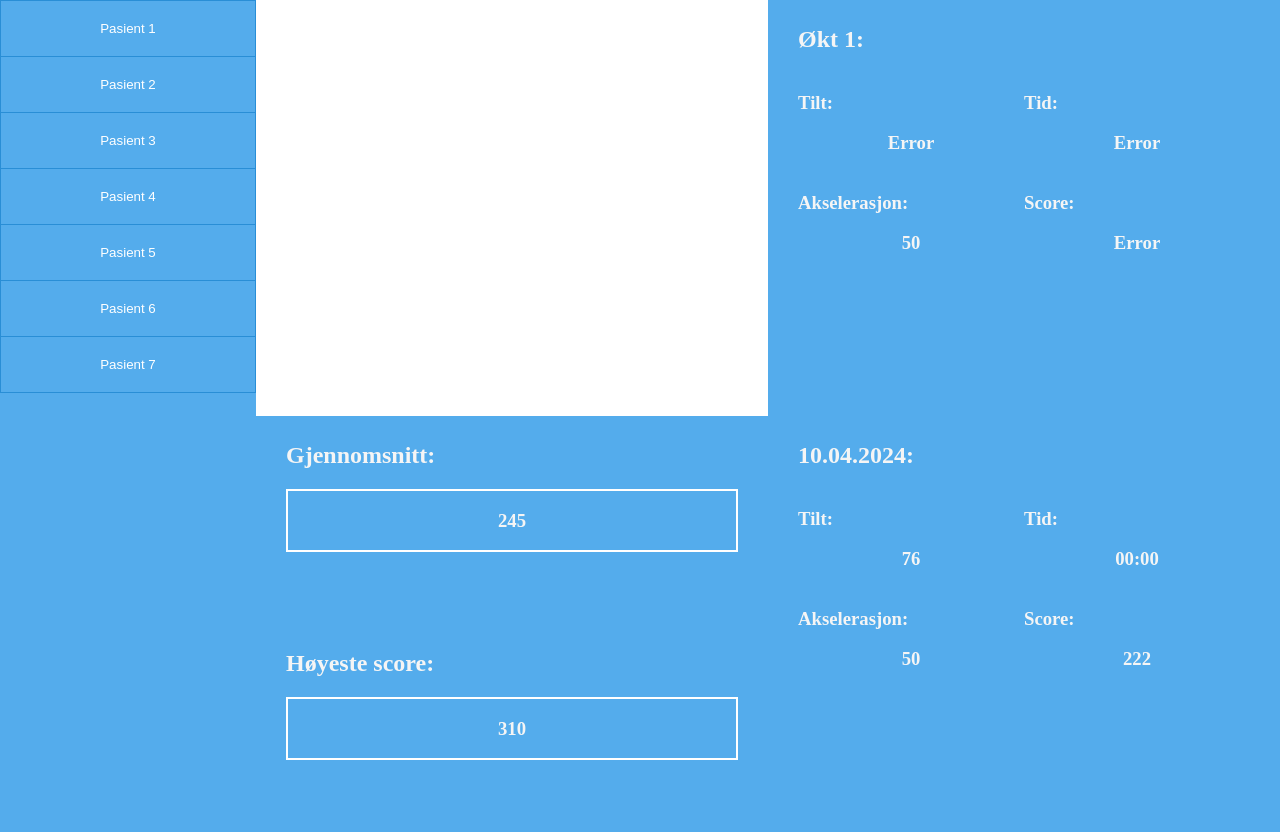
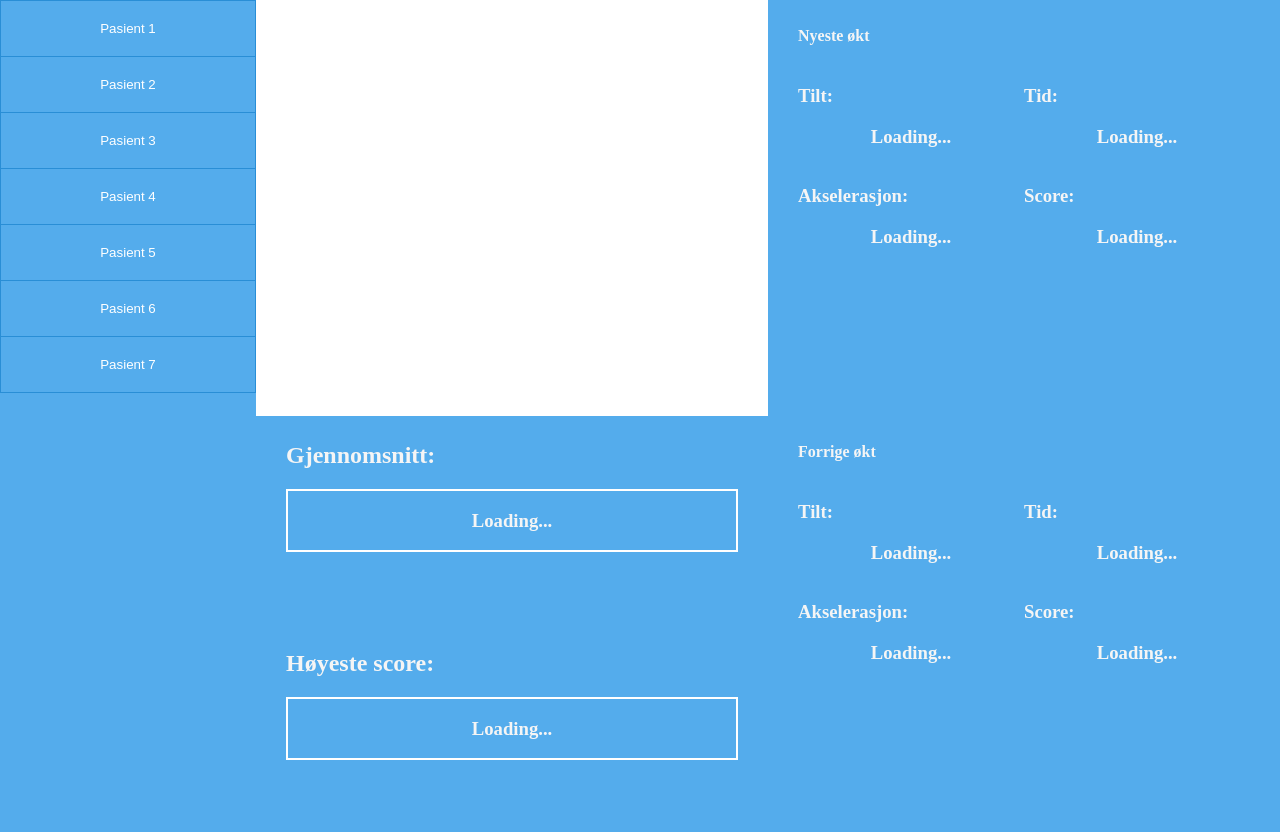
Before and after one commit to MSalthe/Gruppe4_elsys2, a Flask app: page /behandler.html in a window 1280 px wide, after a click on "Pasient 1". Shown: the part 155-987 px from the top of the page. Run offline with Flask 3, Linux system fonts and the light colour scheme; parts of the project's set-up code (start-up, migrations or seed data) failed here and were passed over.

Commit message:
Suk man implement

```diff
--- a/templates/behandler.html
+++ b/templates/behandler.html
@@ -60,47 +60,73 @@
                         <h3>Grafen til pasient 7</h3>
                     </div>
                 </div>
+
+                <script>
+                    document.addEventListener('DOMContentLoaded', function() {
+                        fetch('/api/newbutton2')
+                            .then(response => response.json())
+                            .then(data => {
+                                if (data.tilt_angles.length >= 10) {
+                                    const lastTenNumbers = data.numbers.slice(-10);
+                                    const averageScoreLastTen = lastTenNumbers.reduce((sum, current) => sum + current, 0) / lastTenNumbers.length;
+
+                                    // Update the DOM with the average for the last 10 scores
+                                    document.getElementById('averageScore').textContent = averageScoreLastTen.toFixed(2);
+
+                                    // Update the latest session details
+                                    document.getElementById('latestTilt').textContent = data.tilt_angles[data.tilt_angles.length - 1];
+                                    document.getElementById('latestTime').textContent = data.time[data.time.length - 1] + 's';
+                                    document.getElementById('latestScore').textContent = data.numbers[data.numbers.length - 1];
+                                    document.getElementById('latestAcc').textContent = data.acceleration[data.acceleration.length -1];
+
+                                    // Update the previous session details
+                                    document.getElementById('prevTilt').textContent = data.tilt_angles[data.tilt_angles.length - 2];
+                                    document.getElementById('prevTime').textContent = data.time[data.time.length - 2] + 's';
+                                    document.getElementById('prevScore').textContent = data.numbers[data.numbers.length - 2];
+                                    document.getElementById('prevAcc').textContent = data.acceleration[data.acceleration.length - 2];
+
+                                    // Find the highest score among the last 10
+                                    const highestScoreLastTen = Math.max(...lastTenNumbers);
+                                    document.getElementById('highScore').textContent = highestScoreLastTen;
+
+                                } else {
+                                    console.error('Insufficient data for calculations.');
+                                    // If there are not enough data points, you may want to handle it differently
+                                    // For example, display a message or handle the logic for fewer data points
+                                }
+                            })
+                            .catch(error => {
+                                console.error('Failed to fetch or process data:', error);
+                            });
+                    });
+                </script>
+
+
+                <!-- Nyeste økt  -->
                 <div class="siste_resultat">
                     <div id="siste_resultat1" class="tabcontent grid-item tekst">
-                        <h2>Økt 1:</h2>
+                        <h4>Nyeste økt</h4>
                         <div class="box_uten grid-item-four">
                             <div class="tilt">
                                 <h3 class="tekst">Tilt:</h3>
-                                <h3 id="tilt_angles">Loading...</h3>
+                                <h3 id="latestTilt">Loading...</h3>
 
                             </div>
                             <div class="tid">
                                 <h3 class="tekst">Tid:</h3>
-                                <h3 id="time">Loading...</h3>
+                                <h3 id="latestTime">Loading...</h3>
                             </div>
                             <div class="aksel">
                                 <h3 class="tekst">Akselerasjon:</h3>
-                                <h3>50</h3>
+                                <h3 id="latestAcc">Loading...</h3>
                             </div>
                             <div class="score">
                                 <h3 class="tekst">Score:</h3>
-                                <h3 id="numbers">Loading...</h3>
+                                <h3 id="latestScore">Loading...</h3>
                             </div>
                         </div>
                     </div>
-                    <script>
-                        document.addEventListener('DOMContentLoaded', function() {
-                            fetch('/api/data')
-                            .then(response => response.json())
-                            .then(data => {
-                                // Update the HTML with the data from the first session (index 0 of the arrays)
-                                document.getElementById('tilt_angles').textContent = data.tilt_angles[0];
-                                document.getElementById('time').textContent = data.time[0] + 's';  // Adding 's' to denote seconds
-                                document.getElementById('numbers').textContent = data.numbers[0];
-                            })
-                            .catch(error => {
-                                console.error('Error loading data:', error);
-                                document.getElementById('tilt_angles').textContent = 'Error';
-                                document.getElementById('time').textContent = 'Error';
-                                document.getElementById('numbers').textContent = 'Error';
-                            });
-                        });
-                    </script>
+
                     <div id="siste_resultat2" class="tabcontent grid-item tekst">
                         <h2>14.04.2024:</h2>
                         <div class="box_uten grid-item-four">
@@ -229,11 +255,13 @@
                         </div>
                     </div>
                 </div>
+
+                <!-- Gjennomsnitt -->
                 <div class="grid-item-three" class="gjennomsnitt">
                     <div id="gjennomsnitt1" class="tabcontent grid-item tekst">
                         <h2>Gjennomsnitt:</h2>
                         <div class="box">
-                            <h3>245</h3>
+                            <h3 id="averageScore">Loading...</h3>
                         </div>
                     </div>
                     <div id="gjennomsnitt2" class="tabcontent grid-item tekst">
@@ -273,10 +301,11 @@
                         </div>
                     </div>
 
+                    <!-- Høyeste score  -->
                     <div id="hoyeste-score1" class="tabcontent grid-item tekst">
                         <h2>Høyeste score:</h2>
                         <div class="box">
-                            <h3>310</h3>
+                            <h3 id="highScore">Loading...</h3>
                         </div>
                     </div>
                     <div id="hoyeste-score2" class="tabcontent grid-item tekst">
@@ -316,25 +345,27 @@
                         </div>
                     </div>
                 </div>
+
+                <!-- Foriige økt  -->
                 <div class="nest_siste_resultat">
                     <div id="nest_siste1" class="tabcontent grid-item tekst">
-                        <h2>10.04.2024:</h2>
+                        <h4>Forrige økt</h4>
                         <div class="box_uten grid-item-four">
                             <div class="tilt">
                                 <h3 class="tekst">Tilt:</h3>
-                                <h3>76</h3>
+                                <h3 id="prevTilt">Loading...</h3>
                             </div>
                             <div class="tid">
                                 <h3 class="tekst">Tid:</h3>
-                                <h3>00:00</h3>
+                                <h3 id="prevTime">Loading...</h3>
                             </div>
                             <div class="aksel">
                                 <h3 class="tekst">Akselerasjon:</h3>
-                                <h3>50</h3>
+                                <h3 id="prevAcc">Loading...</h3>
                             </div>
                             <div class="score">
                                 <h3 class="tekst">Score:</h3>
-                                <h3>222</h3>
+                                <h3 id="prevScore">Loading...</h3>
                             </div>
                         </div>
                     </div>
--- a/templates/glass.html
+++ b/templates/glass.html
@@ -1,4 +1,4 @@
-<<!DOCTYPE html>
+<!DOCTYPE html>
 <html>
 <head>
     <title>Glass tilt</title>
--- a/templates/grafBehandler.html
+++ b/templates/grafBehandler.html
@@ -6,17 +6,31 @@
     <script src="https://cdn.jsdelivr.net/npm/chart.js"></script>
 </head>
 <body>
-    <canvas id="dataChart" width="800" height="800"></canvas>
+    <div style="width: 600px; overflow-x: auto;">
+    <canvas id="dataChart" width="2000" height="1200"></canvas>
+    </div>
+
     <script>
         document.addEventListener('DOMContentLoaded', function() {
             fetch('/api/newbutton2')
             .then(response => response.json())
             .then(data => {
+                if (data.numbers.length > 10) {
+                    data.numbers = data.numbers.slice(-10);
+                    data.tilt_angles = data.tilt_angles.slice(-10);
+                    data.time = data.time.slice(-10);
+                    data.acceleration = data.acceleration.slice(-10);
+                }
+
+                // Create labels for the chart based on the sliced data
+                const labels = data.numbers.map((_, index) => `Økt ${data.numbers.length - 10 + index + 1}`);
+
+                // Now create the chart with the sliced data and new labels
                 const ctx = document.getElementById('dataChart').getContext('2d');
                 const chart = new Chart(ctx, {
                     type: 'bar',
                     data: {
-                        labels: [...Array(data.numbers.length).keys()].map(i => `Økt ${i + 1}`),
+                        labels: labels, // use the new labels here
                         datasets: [{
                             label: 'Score',
                             data: data.numbers,
@@ -38,9 +52,17 @@
                             backgroundColor: 'rgba(0, 128, 0, 0.8)',
                             fill: false,
                             yAxisID: 'y-axis-1'
+                        },{
+                            label: 'Akselerasjon',
+                            data: data.acceleration,
+                            borderColor: 'rgba(255, 165, 0, 1)',
+                            backgroundColor: 'rgba(255, 165, 0, 0.8)',
+                            fill: false,
+                            yAxisID: 'y-axis-1'
                         }]
                     },
                     options: {
+                        responsive: true,
                         plugins: {
                             title: {
                                 display: true,
@@ -56,7 +78,7 @@
                                 position: 'left'
                             }
                         },
-                        responsive: true
+                        maintainAspectRatio: false
                     }
                 });
             })
@@ -65,5 +87,6 @@
             });
         });
     </script>
+
 </body>
 </html>
```
Also changed, not shown: main.py (+29 -5 lines).
